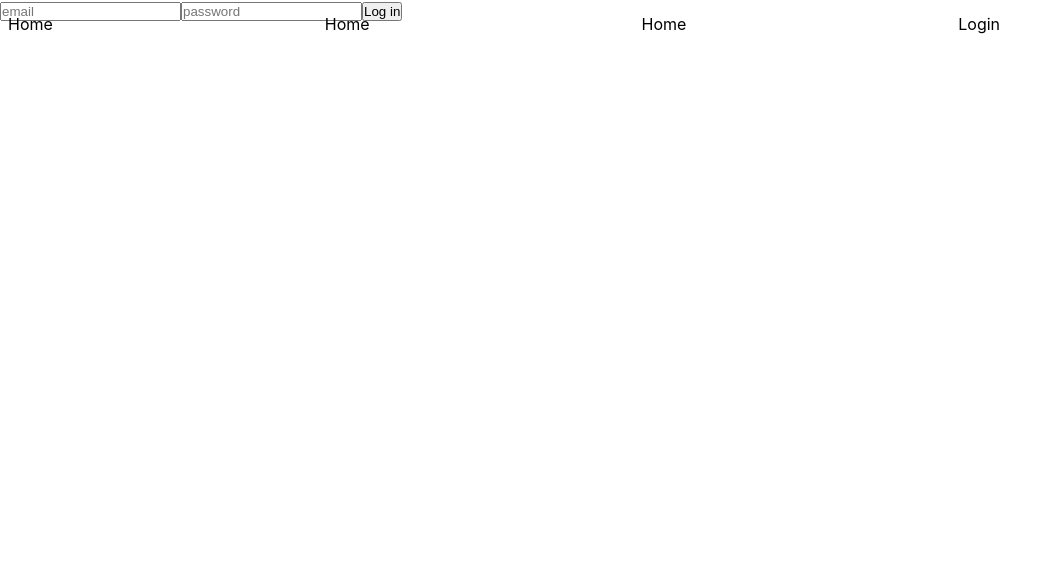
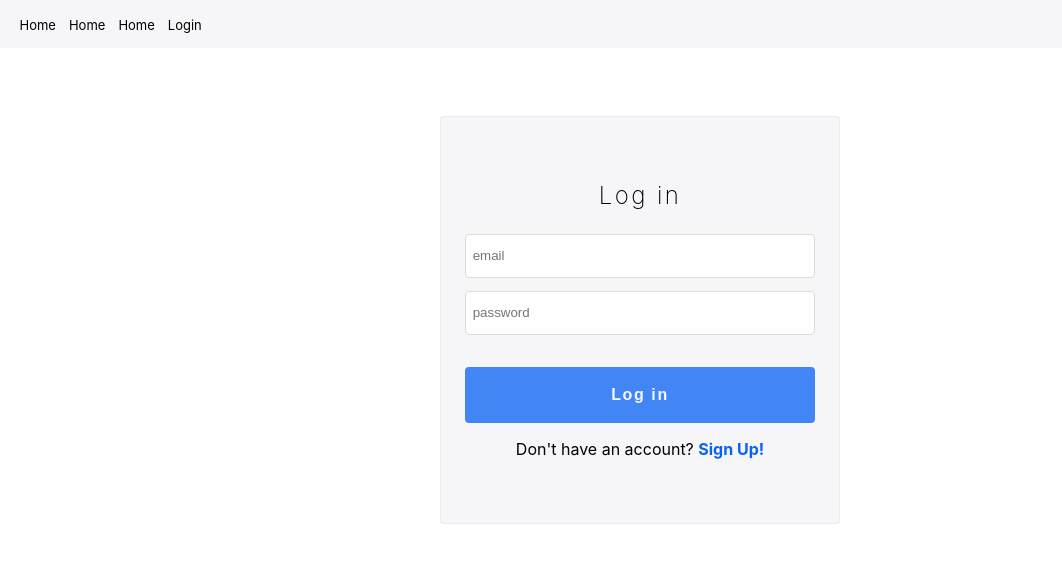
Before and after one commit to tarcea/go-blog-client, a React (Create React App) app: page /login in a window 1280 px wide. Shown: the top 562 px of the page, without its empty margins (0-1062 px from the left). Built offline with nearby package versions, Linux system fonts and the light colour scheme; no server answers.

Commit message:
added style for login form

```diff
--- a/src/components/Login.tsx
+++ b/src/components/Login.tsx
@@ -1,6 +1,7 @@
 import { useState } from "react";
-import { useNavigate } from "react-router-dom";
+import { Link, useNavigate } from "react-router-dom";
 import { useAuth } from "../context/UserContext";
+import style from '../styles/Login.module.css';
 
 const Login = () => {
 	const [inputs, setInputs] = useState<any>({})
@@ -22,13 +23,34 @@ const Login = () => {
 	}
 
 	return (
-		<>
-			<form onSubmit={handleSubmit}>
-				<input type="text" name="email" placeholder="email" onChange={handleChange} />
-				<input type="text" name="password" placeholder="password" onChange={handleChange}/>
-				<input type="submit" value="Log in"/>
-			</form>
-		</>
+		<div className={style.container}>
+			<div className={style.innerContainer}>
+				<h2 className={style.header}>
+          Log in
+        </h2>
+				<form onSubmit={handleSubmit}>
+					<input
+						type="text"
+						name="email"
+						placeholder="email"
+						onChange={handleChange}
+					/>
+					<input
+						type="text"
+						name="password"
+						placeholder="password"
+						onChange={handleChange}
+					/>
+					<input type="submit" value="Log in"/>
+				</form>
+				<div className={style.link}>
+          Don't have an account?{' '}
+          <Link to="/signup">
+            <strong>Sign Up!</strong>
+          </Link>
+        </div>
+			</div>
+		</div>
 	);
 }
 
--- a/src/components/Nav.tsx
+++ b/src/components/Nav.tsx
@@ -7,8 +7,9 @@ const Nav = () => {
 	const {logout, currentUser} = useAuth()
 
 	return (
+		<>
 			<div className={style.container}>
-
+				<div className={style.links}>
 					<Link to="/posts" className={style.link}>Home</Link>
 					<Link to="/posts" className={style.link}>Home</Link>
 					<Link to="/posts" className={style.link}>Home</Link>
@@ -17,8 +18,11 @@ const Nav = () => {
 						<Link to="/posts" className={style.link} onClick={() => logout()}>Logout</Link>
 						:
 					<Link to="/login" className={style.link} >Login</Link>}
-			<span>{currentUser}</span>
 				</div>
+
+				<span className={style.user}>{currentUser}</span>
+			</div>
+		</>
 	);
 }
 
--- a/src/components/Post.tsx
+++ b/src/components/Post.tsx
@@ -32,7 +32,7 @@ const deletePost = async () => {
   useEffect(() => {
     getPosts()
   },[])
-  console.log(typeof +uid, typeof post?.userId)
+
   return (
 		<>
 			<div className={style.container}>
--- a/src/index.css
+++ b/src/index.css
@@ -5,6 +5,13 @@ body {
     sans-serif;
   -webkit-font-smoothing: antialiased;
   -moz-osx-font-smoothing: grayscale;
+}
+
+:root {
+  --ff-sans-serif: 'Nunito', sans-serif;
+  --color-light-grey: #f6f6f8;
+  --color-pink: #DD7596;
+  --ff-ui-title: 'Lato', sans-serif;
 }
 
 code {
--- /dev/null
+++ b/src/styles/Login.module.css
@@ -0,0 +1,72 @@
+.container {
+	background-color: white;
+  min-height: 80vh;
+  text-align: center;
+  display: flex;
+  align-items: center;
+	margin: 0 auto;
+}
+
+.innerContainer {
+	width: 90vw;
+  max-width: 400px;
+  height: 100%;
+  margin: 0 auto;
+  background-color: var(--color-light-grey);
+  text-align: left;
+  padding: 4em 1.5em ;
+  /* border: 1px solid #dddddd; */
+  border-radius: 4px;
+  border: 1px solid rgb(66, 133, 244, 0.1);
+}
+
+.innerContainer input[type=submit] {
+	background: rgb(66, 133, 244, 1);
+  border: 0;
+  padding: 1.2em;
+  color: var(--color-light-grey);
+  /* border-radius: 20px; */
+  /* width: 100%; */
+  cursor: pointer;
+  margin-top: 2em;
+  margin-bottom: 1em;
+  border-radius: 4px;
+  font-weight: bold;
+  font-size: 1em;
+  letter-spacing: 0.1em;
+}
+
+.innerContainer input[type=submit]:hover {
+  color: white;
+  background: rgb(66, 133, 244, 0.9);
+  text-decoration: underline;
+}
+
+.innerContainer input {
+  display: block;
+  padding: 1em 0.5em;
+  width: 100%;
+  box-sizing: border-box;
+  /* border: none; */
+  border: 1px solid #dddddd;
+  /* border-bottom: 1px solid #dddddd; */
+  color: #555555;
+  margin-bottom: 1em;
+  border-radius: 4px;
+}
+
+.header {
+	padding-bottom: 1em;
+  text-align: center;
+  font-weight: 200;
+  letter-spacing: 0.1em;
+}
+
+.link {
+  font-size: 1em;
+  text-align: center;
+}
+
+.link a {
+  color: rgb(7, 98, 245);
+}
--- a/src/styles/Nav.module.css
+++ b/src/styles/Nav.module.css
@@ -12,6 +12,16 @@
 	margin-bottom: 2em;
 }
 
+.links {
+	padding: 1em;
+	font-size: small;
+}
+
+.user {
+	padding: 1em;
+	font-size: small;
+}
+
 .link {
 	padding: 0.5em
 }
```
Lines whose indentation alone changed are shown as unchanged.
